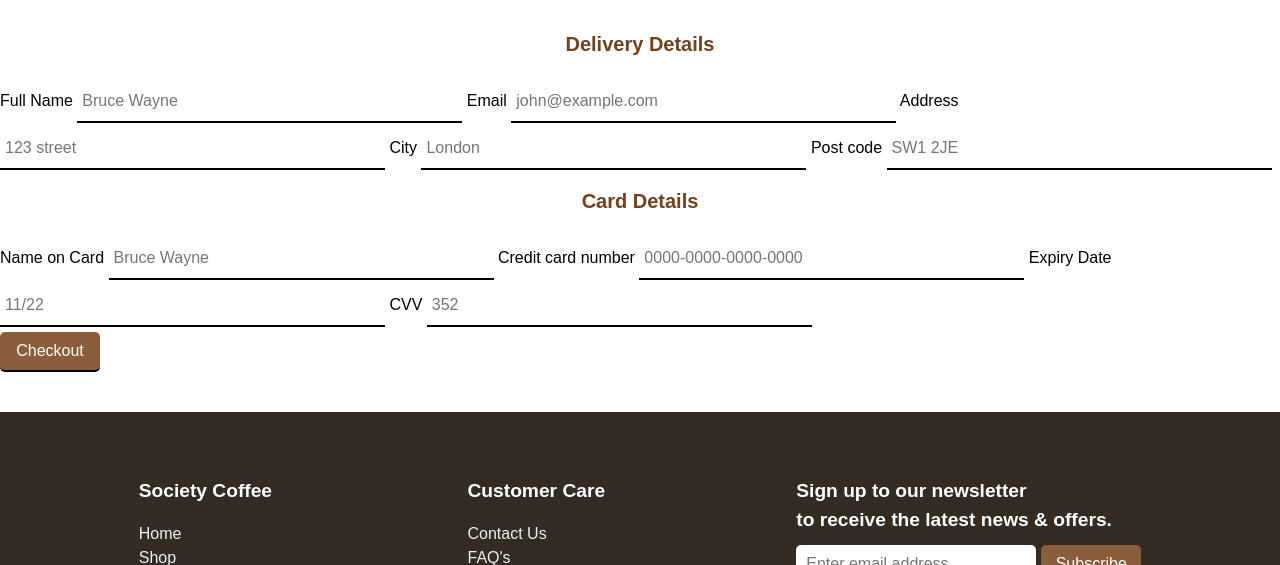
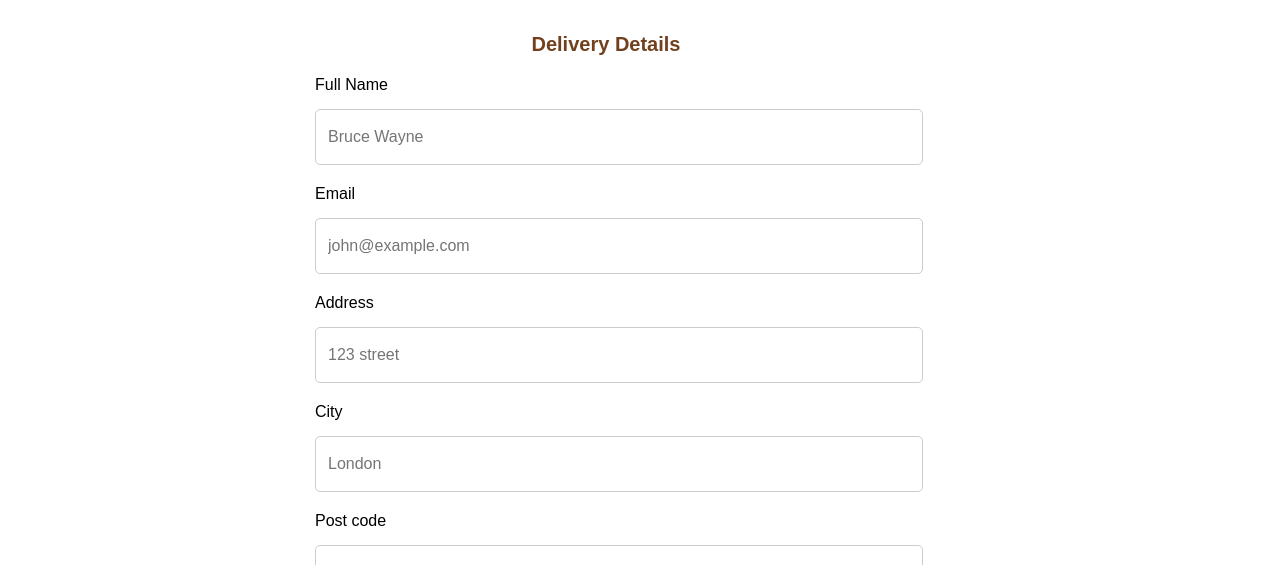
Before and after one commit to GiacomoSorbi/waynekopman-module-i, a plain HTML site: page checkout.html in a window 1280 px wide. Shown: the part 235-800 px from the top of the page. Drawn offline with Linux system fonts and the light colour scheme.

Commit message:
Form fix

```diff
--- a/stylesheet.css
+++ b/stylesheet.css
@@ -182,7 +182,8 @@ p {
     width: 80%;
     text-align: center;
   }
-/* || Products */
+
+/* || Product results */
 .content-section {
   margin: 16px;
 }
@@ -437,7 +438,6 @@ a{
     margin-left: 0px;
   }
 }
-
 /*Footer styling*/
 ul {
   list-style: none;
@@ -468,6 +468,7 @@ a:hover {
 .container-footer {
   flex: 1;
 }
+
 /* Footer main */
 .ft-main {
   padding: 20px 30px;
@@ -475,13 +476,11 @@ a:hover {
   flex-wrap: wrap;
   margin-top: 40px;
 }
-
 @media only screen and (min-width: 480px) {
   .ft-main {
     justify-content: space-between;
   }
 }
-
 @media only screen and (min-width: 1240px) {
   .ft-main {
     justify-content: space-evenly;
@@ -492,6 +491,7 @@ a:hover {
   padding: 20px;
   min-width: 200px;
 }
+
 /* Footer main | Newsletter form */
 form {
   display: flex;
@@ -528,3 +528,36 @@ input[type="submit"] {
   flex-wrap: wrap;
   justify-content: center;
 }
+
+/*checkout form stlying*/
+.row {
+  display: flex;
+  width: 90%;
+}
+
+.col-50 {
+  flex: 50%;
+  padding: 0 15px;
+}
+
+.container-checkout {
+  border-radius: 5px;
+  margin: 20px;
+  min-width: 300px;
+  max-width: 680px;
+  margin: 0 auto;
+  padding: 0 24px;
+}
+
+input[type=text] {
+  width: 100%;
+  margin-bottom: 20px;
+  padding: 12px;
+  border: 1px solid #ccc;
+  border-radius: 5px;
+}
+
+label {
+  margin-bottom: 10px;
+  display: block;
+}
```
